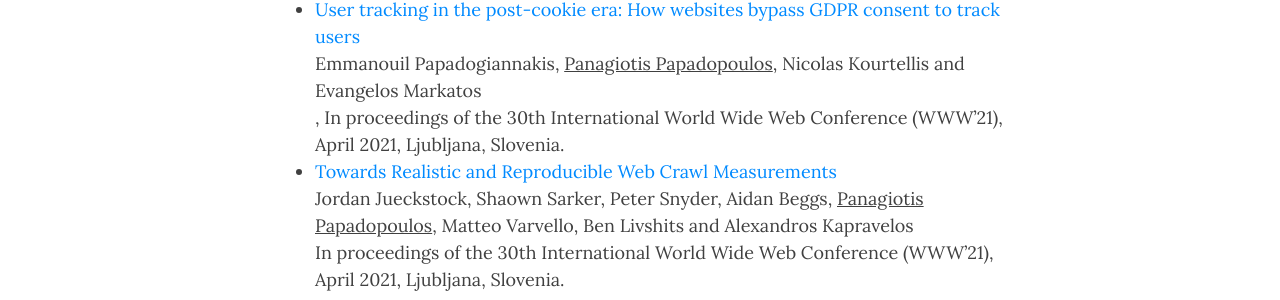
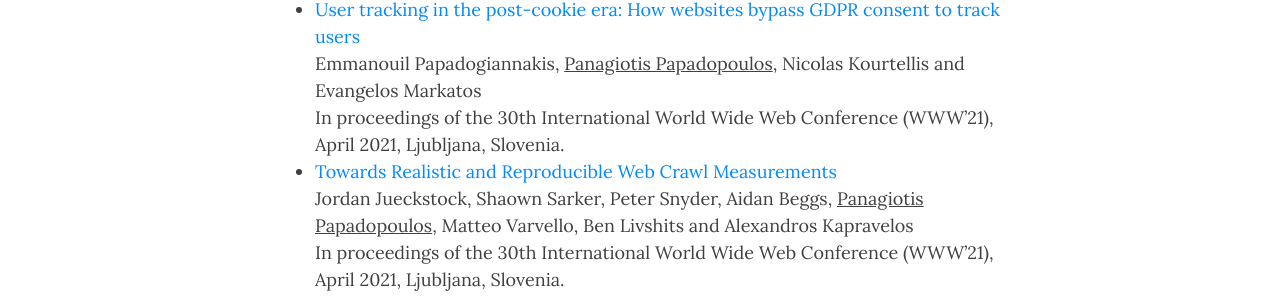
Before and after one commit to panpap/panpap.github.io, a Jekyll site: the page built from publications.md, in a window 1280 px wide and 900 px high, scrolled down 521 px. Shown: the part 154-454 px from the top of the window. Built offline with Jekyll 4.4.1, drawn with Linux system fonts in a browser that asks for light colours; nearby versions of some CDN libraries.

```diff
--- a/publications.md
+++ b/publications.md
@@ -10,7 +10,7 @@ subtitle: Security Researcher
 - [ZKSENSE: a Privacy-Preserving Mechanism for Bot Detection in Mobile Devices](papers/)<br>
 Inigo Querejeta Azurmendi, <u>Panagiotis Papadopoulos</u>, Matteo Varvello, Jiexin Zhang, Antonio Nappa, Benjamin Livshits<br> In proceedings of the 21st Privacy Enhancing Technologies Symposium (PETS 2021), July 2021, The Internet. <br>
 - [User tracking in the post-cookie era: How websites bypass GDPR consent to track users](papers/) <br>
-Emmanouil Papadogiannakis, <u>Panagiotis Papadopoulos</u>, Nicolas Kourtellis and Evangelos Markatos<br>, In proceedings of the 30th International World Wide Web Conference (WWW’21), April 2021, Ljubljana, Slovenia.<br>
+Emmanouil Papadogiannakis, <u>Panagiotis Papadopoulos</u>, Nicolas Kourtellis and Evangelos Markatos<br> In proceedings of the 30th International World Wide Web Conference (WWW’21), April 2021, Ljubljana, Slovenia.<br>
 - [Towards Realistic and Reproducible Web Crawl Measurements](papers/) <br>
 Jordan Jueckstock, Shaown Sarker, Peter Snyder, Aidan Beggs, <u>Panagiotis Papadopoulos</u>, Matteo Varvello, Ben Livshits and Alexandros Kapravelos <br>
 In proceedings of the 30th International World Wide Web Conference (WWW’21), April 2021, Ljubljana, Slovenia. <br>
```
